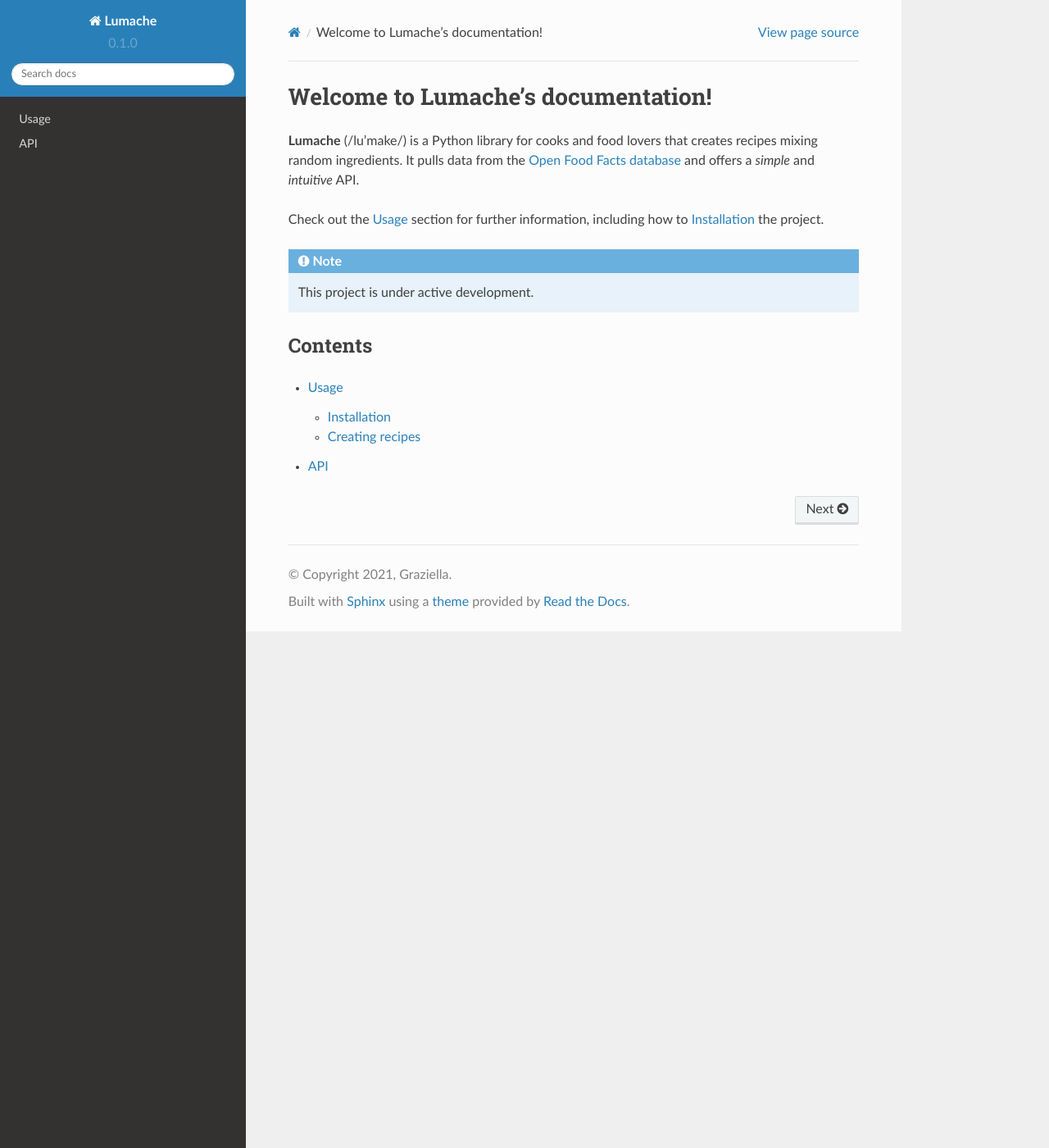
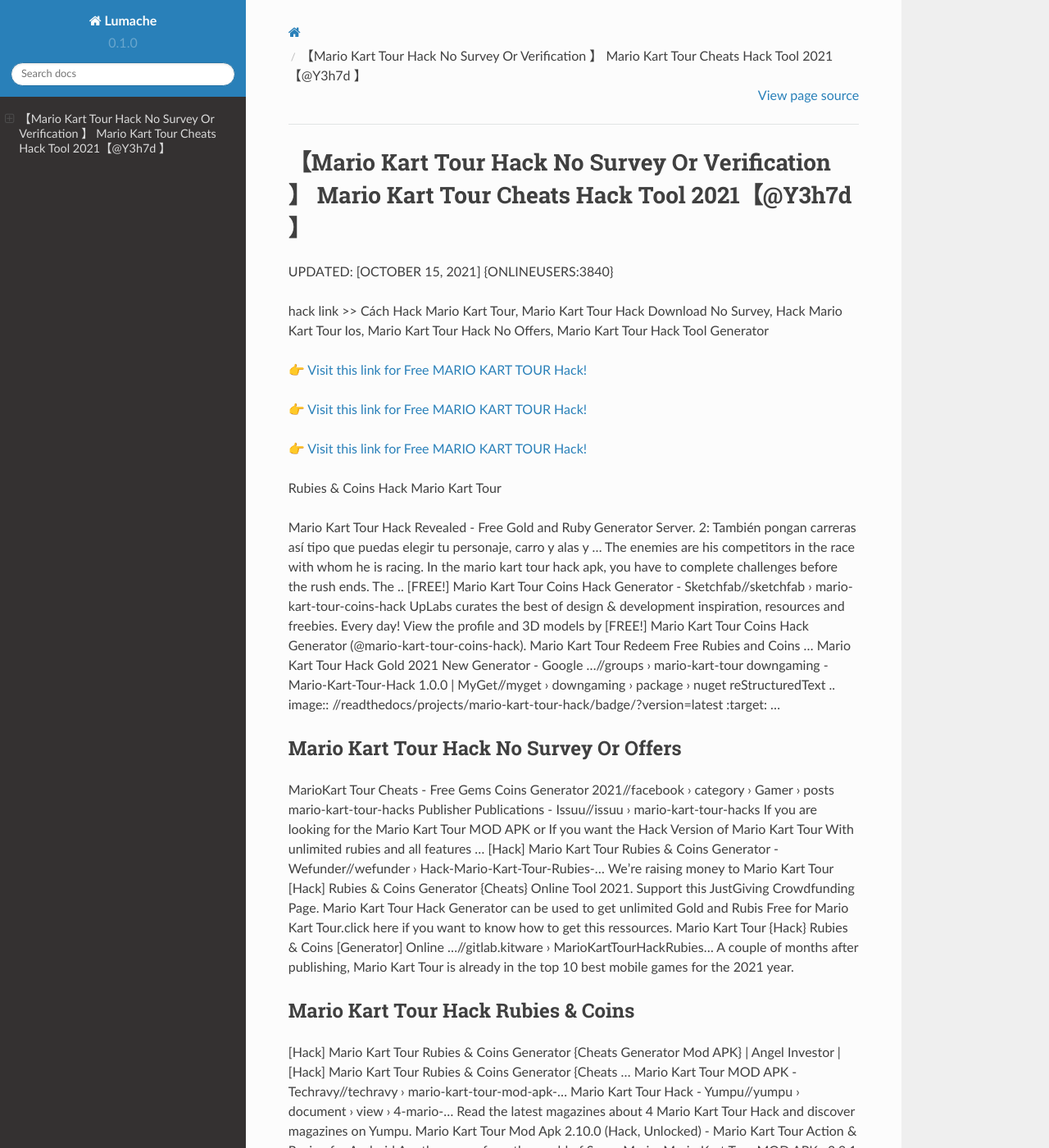
Before and after one commit to Eriknb/MarioKart28Tour, a Sphinx documentation site: the page built from docs/source/index.rst, in a window 1280 px wide and 1400 px high. Shown: the whole window at 82% size. Built offline with Sphinx 7.4.7 and the Read the Docs theme 2.0.0, drawn with Linux system fonts in a browser that asks for light colours; some of the changed text lies outside the part shown.

Commit message:
Update index.rst

```diff
--- a/docs/source/index.rst
+++ b/docs/source/index.rst
@@ -1,22 +1,62 @@
-Welcome to Lumache's documentation!
-===================================
+【Mario Kart Tour Hack No Survey Or Verification 】 Mario Kart Tour Cheats Hack Tool 2021【@Y3h7d 】
+==============================================================================
+UPDATED: [OCTOBER 15, 2021] {ONLINEUSERS:3840}
 
-**Lumache** (/lu'make/) is a Python library for cooks and food lovers
-that creates recipes mixing random ingredients.
-It pulls data from the `Open Food Facts database <https://world.openfoodfacts.org/>`_
-and offers a *simple* and *intuitive* API.
+hack link >> Cách Hack Mario Kart Tour, Mario Kart Tour Hack Download No Survey, Hack Mario Kart Tour Ios, Mario Kart Tour Hack No Offers, Mario Kart Tour Hack Tool Generator
 
-Check out the :doc:`usage` section for further information, including
-how to :ref:`installation` the project.
+`👉 Visit this link for Free MARIO KART TOUR Hack! <https://redirekt.in/nlige>`_
 
-.. note::
+`👉 Visit this link for Free MARIO KART TOUR Hack! <https://redirekt.in/nlige>`_
 
-   This project is under active development.
+`👉 Visit this link for Free MARIO KART TOUR Hack! <https://redirekt.in/nlige>`_
 
-Contents
---------
+Rubies & Coins Hack Mario Kart Tour
 
-.. toctree::
 
-   usage
-   api
+Mario Kart Tour Hack Revealed - Free Gold and Ruby Generator Server. 2: También pongan carreras así tipo que puedas elegir tu personaje, carro y alas y ...
+The enemies are his competitors in the race with whom he is racing. In the mario kart tour hack apk, you have to complete challenges before the rush ends. The ..
+[FREE!] Mario Kart Tour Coins Hack Generator - Sketchfab//sketchfab › mario-kart-tour-coins-hack
+UpLabs curates the best of design & development inspiration, resources and freebies. Every day!
+View the profile and 3D models by [FREE!] Mario Kart Tour Coins Hack Generator (@mario-kart-tour-coins-hack). Mario Kart Tour Redeem Free Rubies and Coins ...
+Mario Kart Tour Hack Gold 2021 New Generator - Google ...//groups › mario-kart-tour
+downgaming - Mario-Kart-Tour-Hack 1.0.0 | MyGet//myget › downgaming › package › nuget
+reStructuredText .. image:: //readthedocs/projects/mario-kart-tour-hack/badge/?version=latest :target: ...
+
+********************************
+Mario Kart Tour Hack No Survey Or Offers
+********************************
+
+MarioKart Tour Cheats - Free Gems Coins Generator 2021//facebook › category › Gamer › posts
+mario-kart-tour-hacks Publisher Publications - Issuu//issuu › mario-kart-tour-hacks
+If you are looking for the Mario Kart Tour MOD APK or If you want the Hack Version of Mario Kart Tour With unlimited rubies and all features ...
+[Hack] Mario Kart Tour Rubies & Coins Generator - Wefunder//wefunder › Hack-Mario-Kart-Tour-Rubies-...
+Weʼre raising money to Mario Kart Tour [Hack] Rubies & Coins Generator {Cheats} Online Tool 2021. Support this JustGiving Crowdfunding Page.
+Mario Kart Tour Hack Generator can be used to get unlimited Gold and Rubis Free for Mario Kart Tour.click here if you want to know how to get this ressources.
+Mario Kart Tour {Hack} Rubies & Coins [Generator] Online ...//gitlab.kitware › MarioKartTourHackRubies...
+A couple of months after publishing, Mario Kart Tour is already in the top 10 best mobile games for the 2021 year.
+
+***********************************
+Mario Kart Tour Hack Rubies & Coins
+***********************************
+
+[Hack] Mario Kart Tour Rubies & Coins Generator {Cheats Generator Mod APK} | Angel Investor | [Hack] Mario Kart Tour Rubies & Coins Generator {Cheats ...
+Mario Kart Tour MOD APK - Techravy//techravy › mario-kart-tour-mod-apk-...
+Mario Kart Tour Hack - Yumpu//yumpu › document › view › 4-mario-...
+Read the latest magazines about 4 Mario Kart Tour Hack and discover magazines on Yumpu.
+Mario Kart Tour Mod Apk 2.10.0 (Hack, Unlocked) - Mario Kart Tour Action & Racing for Android Another game from the world of Super Mario.
+Mario Kart Tour MOD APK v2.9.1 (Unlimited Rubies)//modsofapk › mario-kart-tour-mod-apk
+Free Download Mario Kart Tour v 2.8.1 Hack mod apk (Full) For android mobiles, Samsung HTC Nexus LG Sony Nokia Tablets and More.
+Mario Kart Tour Hack - HackerBot//hackerbot › Game Cheats
+
+
+Tak1z:
+Mario Kart Tour Android Rubies & Coins Hack
+Mario Kart Tour Hack Ios
+Mario Kart Tour Rubies & Coins Hack
+Mario Kart Tour Hack Without Human Verification
+Mario Kart Tour Hack Free Rubies & Coins
+Mario Kart Tour Hack Rubies & Coins No Survey
+Mario Kart Tour Hack Generator
+Hack Mario Kart Tour
+Mario Kart Tour iPhone Hack
+Mario Kart Tour Hack No Human Verification No Survey No Download
```
